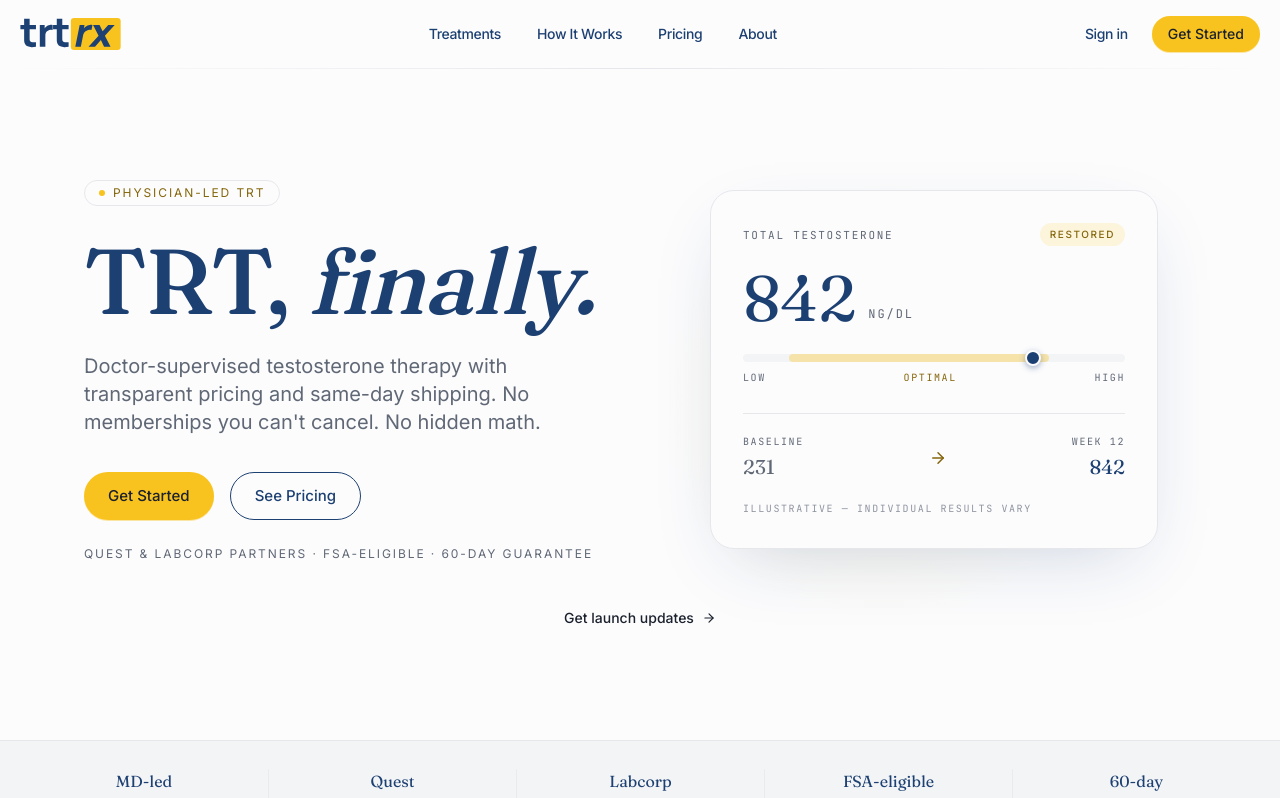
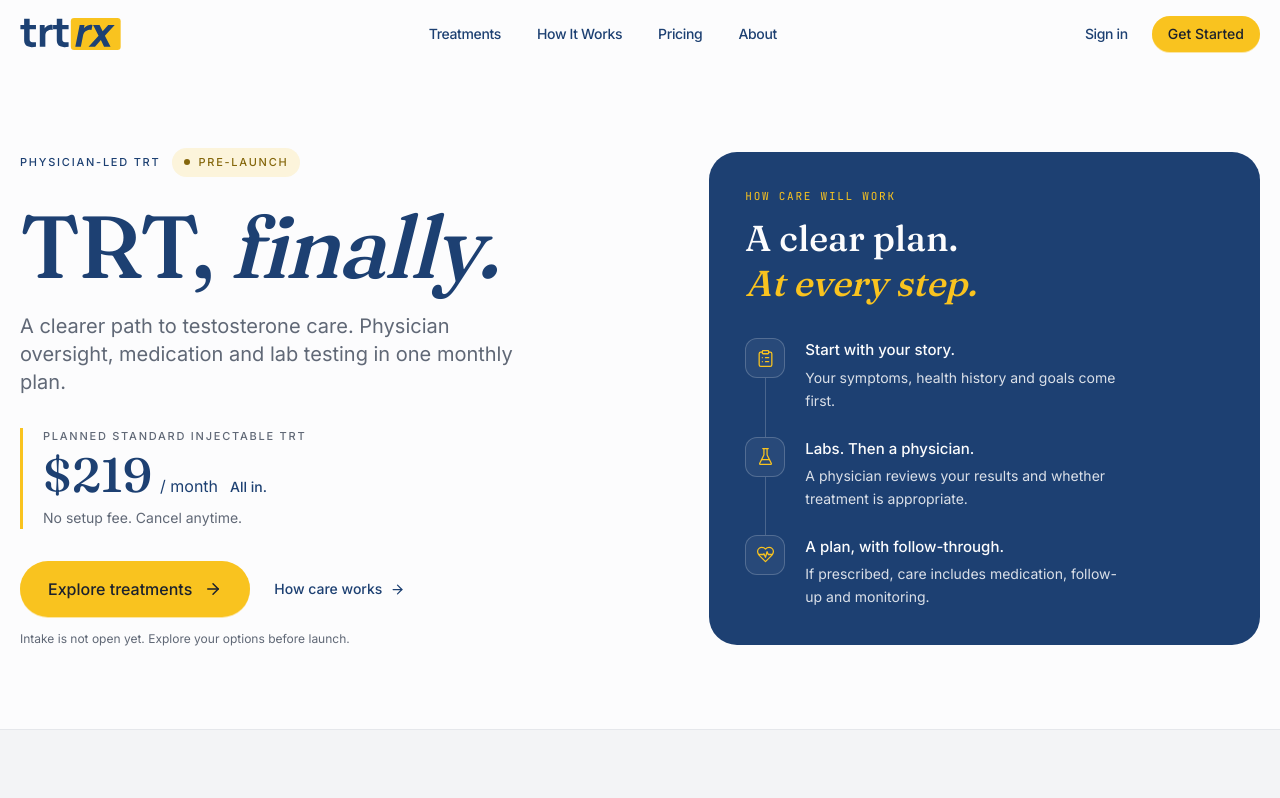
Before and after one commit to metabotprime/trtrx, a Next.js app: page / in a window 1280 px wide. Shown: the top 798 px of the page. Built offline with nearby package versions, Linux system fonts and the light colour scheme.

Commit message:
Make the first screen explain the offer and next step
Promote the planned injectable price and replace the illustrative outcome with a compact conditional care process. Align hero links and metadata with prelaunch availability, and remove the non-saving hero signup to avoid misleading visitors.

```diff
--- a/src/components/sections/HeroCentered.tsx
+++ b/src/components/sections/HeroCentered.tsx
@@ -1,129 +1,125 @@
 import Link from 'next/link';
-import { ArrowRight } from 'lucide-react';
-import { Button } from '@/components/ui/button';
-import { EmailCapture } from '@/components/forms/EmailCapture';
+import { ArrowRight, ClipboardList, FlaskConical, HeartPulse } from 'lucide-react';
+import { buttonVariants } from '@/components/ui/button';
+import { PRICING_STRUCTURE } from '@/content/pricing';
+import { cn, formatUSD } from '@/lib/utils';
+
+const CARE_STEPS = [
+  {
+    number: '01',
+    icon: ClipboardList,
+    title: 'Start with your story.',
+    description: 'Your symptoms, health history and goals come first.',
+  },
+  {
+    number: '02',
+    icon: FlaskConical,
+    title: 'Labs. Then a physician.',
+    description: 'A physician reviews your results and whether treatment is appropriate.',
+  },
+  {
+    number: '03',
+    icon: HeartPulse,
+    title: 'A plan, with follow-through.',
+    description: 'If prescribed, care includes medication, follow-up and monitoring.',
+  },
+] as const;
 
 export function HeroCentered() {
   return (
-    <section className="relative overflow-hidden bg-surface">
-      <div
-        aria-hidden
-        className="absolute inset-x-0 top-0 h-px bg-gradient-to-r from-transparent via-border to-transparent"
-      />
-      {/* Warm glow anchored behind the lab card */}
-      <div aria-hidden className="pointer-events-none absolute inset-0">
-        <div
-          className="absolute right-[6%] top-1/2 -translate-y-1/2"
-          style={{
-            width: 640,
-            height: 640,
-            background:
-              'radial-gradient(closest-side, hsl(45 95% 55% / 0.10), transparent 70%)',
-          }}
-        />
-      </div>
-
-      <div className="container max-w-6xl px-5 py-20 md:py-24 lg:py-28">
-        <div className="grid items-center gap-12 lg:grid-cols-2 lg:gap-16">
-          {/* LEFT — copy */}
-          <div className="text-center lg:text-left">
-            <div className="mb-7 flex justify-center lg:justify-start animate-fade-up">
-              <span className="inline-flex items-center gap-2 rounded-full border border-border bg-surface/70 px-3.5 py-1.5 text-eyebrow uppercase tracking-tracked text-accent-strong backdrop-blur-sm">
-                <span className="h-1.5 w-1.5 rounded-full bg-accent" />
-                Physician-led TRT
+    <section aria-labelledby="home-hero-title" className="overflow-hidden border-b border-border bg-surface">
+      <div className="container py-10 sm:py-14 lg:py-20">
+        <div className="grid items-center gap-9 lg:grid-cols-[1.15fr_1fr] lg:gap-14">
+          <div>
+            <div className="flex flex-wrap items-center gap-x-3 gap-y-2 text-[11px] font-medium uppercase tracking-tracked">
+              <span className="text-primary">Physician-led TRT</span>
+              <span className="inline-flex items-center gap-2 rounded-full bg-accent/15 px-3 py-1.5 text-accent-strong">
+                <span aria-hidden className="h-1.5 w-1.5 rounded-full bg-accent-strong" />
+                Pre-launch
               </span>
             </div>
 
             <h1
-              className="font-serif text-display-xl font-medium leading-[1.02] text-primary animate-fade-up [animation-delay:80ms]"
-              style={{ fontVariationSettings: "'opsz' 144" }}
+              id="home-hero-title"
+              className="mt-6 font-serif text-[clamp(3.1rem,7vw,5.5rem)] font-medium leading-[1.04] tracking-[-0.03em] text-primary"
             >
-              TRT, <span className="display-italic text-primary">finally.</span>
+              TRT, <span className="display-italic">finally.</span>
             </h1>
 
-            <p className="mx-auto mt-6 max-w-xl text-lg leading-[1.55] text-muted md:text-xl lg:mx-0 animate-fade-up [animation-delay:140ms]">
-              Doctor-supervised testosterone therapy with transparent pricing
-              and same-day shipping. No memberships you can&apos;t cancel. No
-              hidden math.
+            <p className="mt-5 max-w-lg text-lg leading-relaxed text-muted sm:text-xl">
+              A clearer path to testosterone care. Physician oversight,
+              medication and lab testing in one monthly plan.
             </p>
 
-            <div className="mt-9 flex flex-col items-center justify-center gap-3 sm:flex-row sm:gap-4 lg:justify-start animate-fade-up [animation-delay:200ms]">
-              <Link href="/how-it-works">
-                <Button size="md">Get Started</Button>
+            <div className="mt-7 border-l-[3px] border-accent pl-4 sm:mt-8 sm:pl-5">
+              <p className="text-[11px] font-medium uppercase tracking-tracked text-muted">
+                Planned standard injectable TRT
+              </p>
+              <p className="mt-1.5 flex flex-wrap items-baseline gap-x-2 text-primary">
+                <span className="font-serif text-[2.5rem] font-medium leading-none sm:text-5xl">
+                  {formatUSD(PRICING_STRUCTURE.headlineMonthly)}
+                </span>
+                <span className="text-base">/ month</span>
+                <span className="ml-1 text-sm font-medium">All in.</span>
+              </p>
+              <p className="mt-2 text-sm leading-relaxed text-muted">
+                No setup fee. Cancel anytime.
+              </p>
+            </div>
+
+            <div className="mt-7 flex flex-col gap-3 sm:mt-8 sm:flex-row sm:items-center sm:gap-6">
+              <Link
+                href="/treatments"
+                className={cn(
+                  buttonVariants({ size: 'lg' }),
+                  'group gap-3 focus-visible:ring-2 focus-visible:ring-primary focus-visible:ring-offset-4 focus-visible:ring-offset-surface',
+                )}
+              >
+                Explore treatments
+                <ArrowRight size={18} aria-hidden className="transition-transform group-hover:translate-x-1 motion-reduce:transform-none" />
               </Link>
-              <Link href="/pricing">
-                <Button size="md" variant="outline">
-                  See Pricing
-                </Button>
+              <Link
+                href="/how-it-works"
+                className="inline-flex min-h-11 items-center justify-center gap-2 rounded-sm text-sm font-medium text-primary underline-offset-4 hover:underline focus-visible:outline-primary"
+              >
+                How care works
+                <ArrowRight size={15} aria-hidden />
               </Link>
             </div>
-
-            <p className="mt-7 text-eyebrow uppercase tracking-tracked text-muted animate-fade-up [animation-delay:260ms]">
-              Quest &amp; Labcorp partners · FSA-eligible · 60-day guarantee
+            <p className="mt-3 text-xs leading-relaxed text-muted">
+              Intake is not open yet. Explore your options before launch.
             </p>
           </div>
 
-          {/* RIGHT — lab-result visual anchor */}
-          <div className="relative animate-fade-up [animation-delay:160ms]">
-            <div className="mx-auto max-w-md rounded-3xl border border-border bg-surface p-7 shadow-[0_24px_70px_-24px_hsl(215_60%_28%/0.22)] md:p-8">
-              <div className="flex items-center justify-between">
-                <p className="font-mono text-[11px] uppercase tracking-tracked text-muted">
-                  Total Testosterone
-                </p>
-                <span className="inline-flex items-center gap-1.5 rounded-full bg-accent/15 px-2.5 py-1 text-[10px] font-medium uppercase tracking-tracked text-accent-strong">
-                  Restored
-                </span>
-              </div>
+          <div className="relative rounded-[1.75rem] bg-primary p-6 text-surface sm:p-8 lg:p-9">
+            <p className="font-mono text-[11px] uppercase tracking-tracked text-accent">
+              How care will work
+            </p>
+            <h2 className="mt-3 max-w-sm font-serif text-[1.85rem] font-medium leading-tight sm:text-[2.25rem]">
+              A clear plan.<br />
+              <span className="display-italic text-accent">At every step.</span>
+            </h2>
 
-              <div className="mt-5 flex items-end gap-3">
-                <span
-                  className="font-serif text-[64px] leading-none text-primary"
-                  style={{ fontVariationSettings: "'opsz' 144" }}
-                >
-                  842
-                </span>
-                <span className="mb-2 font-mono text-xs uppercase tracking-tracked text-muted">
-                  ng/dL
-                </span>
-              </div>
+            <ol className="mt-7 space-y-0 sm:mt-8">
+              {CARE_STEPS.map(({ number, icon: Icon, title, description }, index) => (
+                <li key={number} className="relative flex gap-4 pb-6 last:pb-0 sm:gap-5">
+                  {index < CARE_STEPS.length - 1 && (
+                    <span aria-hidden className="absolute bottom-0 left-5 top-10 w-px bg-surface/20" />
+                  )}
+                  <div className="relative flex h-10 w-10 shrink-0 items-center justify-center rounded-xl border border-surface/20 bg-surface/5 text-accent">
+                    <Icon size={19} strokeWidth={1.6} aria-hidden />
+                  </div>
+                  <div className="pt-0.5">
+                    <h3 className="text-[15px] font-medium leading-snug">{title}</h3>
+                    <p className="mt-1.5 max-w-xs text-sm leading-relaxed text-surface/85">
+                      {description}
+                    </p>
+                  </div>
+                </li>
+              ))}
+            </ol>
 
-              <div className="mt-6">
-                <div className="relative h-2 rounded-full bg-surface-alt">
-                  <div className="absolute inset-y-0 left-[12%] right-[20%] rounded-full bg-accent/35" />
-                  <div className="absolute left-[76%] top-1/2 h-4 w-4 -translate-x-1/2 -translate-y-1/2 rounded-full border-2 border-surface bg-primary shadow-[0_2px_6px_hsl(215_60%_28%/0.4)]" />
-                </div>
-                <div className="mt-2 flex justify-between font-mono text-[10px] uppercase tracking-tracked text-muted">
-                  <span>Low</span>
-                  <span className="text-accent-strong">Optimal</span>
-                  <span>High</span>
-                </div>
-              </div>
-
-              <div className="mt-7 flex items-center justify-between border-t border-border pt-5">
-                <div>
-                  <p className="font-mono text-[10px] uppercase tracking-tracked text-muted">
-                    Baseline
-                  </p>
-                  <p className="mt-1 font-serif text-xl text-muted">231</p>
-                </div>
-                <ArrowRight size={18} className="text-accent-strong" />
-                <div className="text-right">
-                  <p className="font-mono text-[10px] uppercase tracking-tracked text-muted">
-                    Week 12
-                  </p>
-                  <p className="mt-1 font-serif text-xl text-primary">842</p>
-                </div>
-              </div>
-
-              <p className="mt-5 font-mono text-[10px] uppercase tracking-tracked text-muted/70">
-                Illustrative — individual results vary
-              </p>
-            </div>
           </div>
-        </div>
-
-        <div className="mt-12 flex justify-center animate-fade-up [animation-delay:320ms]">
-          <EmailCapture />
         </div>
       </div>
     </section>
--- a/src/pages/index.tsx
+++ b/src/pages/index.tsx
@@ -6,7 +6,6 @@ import { FAQSchema } from '@/components/seo/schemas/FAQSchema';
 import { TREATMENT_ENTITIES } from '@/lib/seo/entities';
 import { getHomepageFAQs } from '@/content/faqs';
 import { HeroCentered } from '@/components/sections/HeroCentered';
-import { TrustStrip } from '@/components/sections/TrustStrip';
 import { PricingTransparency } from '@/components/sections/PricingTransparency';
 import { TreatmentGrid } from '@/components/sections/TreatmentGrid';
 import { TreatmentTable } from '@/components/sections/TreatmentTable';
@@ -24,12 +23,12 @@ export default function HomePage() {
     <>
       <SEOHead
         title="Doctor-supervised testosterone therapy"
-        description="Doctor-supervised TRT with transparent pricing and same-day shipping. No memberships you can't cancel. No hidden math."
+        description="Explore trtrx's planned physician-led testosterone care, monthly pricing and treatment options. Intake is not open yet."
         path="/"
       />
       <EntityGraphSchema
         title="Doctor-supervised testosterone therapy"
-        description="Doctor-supervised TRT with transparent pricing and same-day shipping. No memberships you can't cancel. No hidden math."
+        description="Explore trtrx's planned physician-led testosterone care, monthly pricing and treatment options. Intake is not open yet."
         url="/"
         aboutEntityIds={Object.values(TREATMENT_ENTITIES).map((t) => t.id)}
       />
@@ -37,7 +36,6 @@ export default function HomePage() {
 
       <PageShell>
         <HeroCentered />
-        <TrustStrip />
         <PricingTransparency />
         <TreatmentGrid />
         <TreatmentTable />
```
Also changed, not shown: 1 other file (tests, documents, lock files or other folders).
